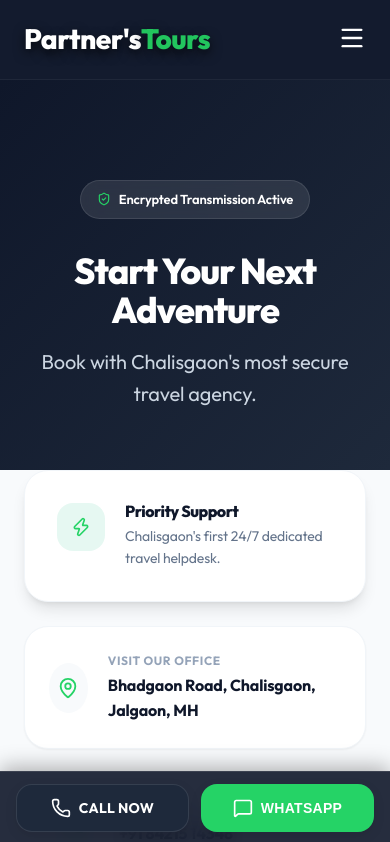
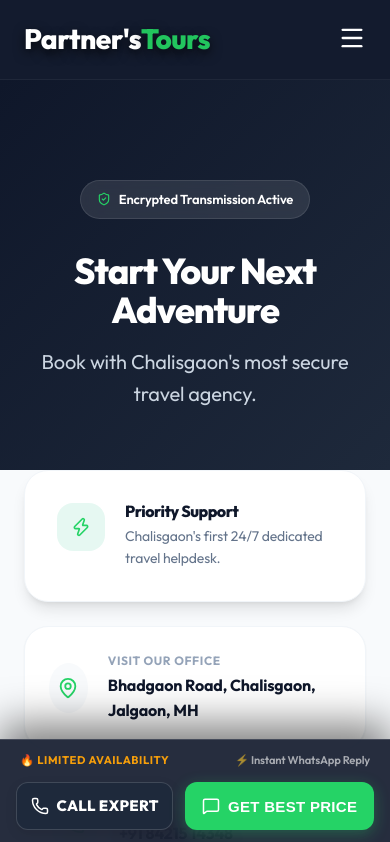
Before and after one commit to shubhpatil28/partner-tours-website, a React (Vite) app: page /contact in a window 390 px wide. Shown: the top 842 px of the page. Built offline with nearby package versions, Linux system fonts and the light colour scheme.

Commit message:
CTA improvement and UI fixes

```diff
--- a/src/App.jsx
+++ b/src/App.jsx
@@ -33,6 +33,15 @@ const PageLoader = () => (
 
 function App() {
   const [activeEnquiry, setActiveEnquiry] = useState(null);
+  const [isMenuOpen, setIsMenuOpen] = useState(false);
+
+  React.useEffect(() => {
+    if (isMenuOpen) {
+      document.body.classList.add('no-scroll');
+    } else {
+      document.body.classList.remove('no-scroll');
+    }
+  }, [isMenuOpen]);
 
   const handleEnquiry = (packageName) => {
     setActiveEnquiry(packageName);
@@ -43,7 +52,7 @@ function App() {
     <ErrorBoundary>
       <Router>
         <div className="app-wrapper">
-          <Navbar />
+          <Navbar isOpen={isMenuOpen} setIsOpen={setIsMenuOpen} />
           <main style={{ minHeight: '80vh' }}>
             <Suspense fallback={<PageLoader />}>
               <Routes>
@@ -72,26 +81,33 @@ function App() {
             />
           )}
 
-          <div className="mobile-cta-shell">
+          {/* Conversion-Optimized Mobile Sticky Bar */}
+          {!isMenuOpen && (
+            <div className="mobile-cta-shell slide-up-anim">
+              <div className="cta-micro-header">
+                <span className="urgency-tag">🔥 Limited Availability</span>
+                <span className="reply-tag">⚡ Instant WhatsApp Reply</span>
+              </div>
               <div className="mobile-sticky-bar">
                 <a
                   href={getCallLink()}
                   className="m-cta-btn m-call ripple"
-                onClick={() => trackEvent(ANALYTICS_EVENTS.CALL_CLICK, { location: 'sticky_bar' })}
+                  onClick={() => trackEvent(ANALYTICS_EVENTS.CALL_CLICK, { location: 'sticky_bar_v2' })}
                 >
-                <Phone size={20} /> Call Now
+                  <Phone size={18} /> Call Expert
                 </a>
                 <button
                   className="m-cta-btn m-whatsapp ripple"
                   onClick={() => {
-                  trackEvent(ANALYTICS_EVENTS.WHATSAPP_REDIRECT, { location: 'sticky_bar' });
-                  sendWhatsApp('general', 'Sticky Bar');
+                    trackEvent(ANALYTICS_EVENTS.WHATSAPP_REDIRECT, { location: 'sticky_bar_v2' });
+                    sendWhatsApp('conversion_optimized', 'Sticky Bar');
                   }}
                 >
-                <MessageSquare size={20} /> WhatsApp
+                  <MessageSquare size={18} /> Get Best Price
                 </button>
               </div>
             </div>
+          )}
         </div>
       </Router>
     </ErrorBoundary>
--- a/src/components/Navbar.jsx
+++ b/src/components/Navbar.jsx
@@ -6,16 +6,17 @@ import { CONTACT_CONFIG } from '../config';
 import { getWhatsAppLink, getCallLink, sendWhatsApp } from '../utils/contactHelpers';
 import { trackEvent, ANALYTICS_EVENTS } from '../utils/analytics';
 
-const Navbar = () => {
-  const [isOpen, setIsOpen] = useState(false);
+const Navbar = ({ isOpen, setIsOpen }) => {
   const location = useLocation();
   useEffect(() => {
     const handleScroll = () => {
       const navbar = document.querySelector(".navbar");
-      if (window.scrollY > 20) {
-        navbar.classList.add("scrolled");
-      } else {
-        navbar.classList.remove("scrolled");
+      if (navbar) {
+        if (window.scrollY > 20) {
+          navbar.classList.add("scrolled");
+        } else {
+          navbar.classList.remove("scrolled");
+        }
       }
     };
 
@@ -24,18 +25,9 @@ const Navbar = () => {
   }, []);
 
   useEffect(() => {
-    if (isOpen) {
-      document.body.classList.add('no-scroll');
-    } else {
-      document.body.classList.remove('no-scroll');
-    }
-    return () => document.body.classList.remove('no-scroll');
-  }, [isOpen]);
-
-  useEffect(() => {
     setIsOpen(false);
     window.scrollTo(0, 0);
-  }, [location]);
+  }, [location, setIsOpen]);
 
   return (
     <nav className="navbar">
--- a/src/index.css
+++ b/src/index.css
@@ -401,33 +401,65 @@ main {
 
 @media (max-width: 768px) {
   .app-wrapper {
-    padding-bottom: 80px; /* Space for mobile sticky bar */
+    padding-bottom: calc(90px + env(safe-area-inset-bottom, 0px)); /* Space for mobile sticky bar + safe area */
   }
   .section-padding { padding: 60px 0; }
   .section-title h2 { font-size: 2rem; }
 }
 
-/* Mobile Sticky Bar Styles */
+/* Mobile Sticky Bar Styles - Fixed & Safe-Area Aware */
 .mobile-cta-shell {
   display: none;
   position: fixed;
   bottom: 0;
   left: 0;
   width: 100%;
-  z-index: 999;
+  z-index: 9999;
   background: rgba(15, 23, 42, 0.9);
-  backdrop-filter: blur(10px);
-  padding: 0.75rem 1rem;
-  border-top: 1px solid rgba(255, 255, 255, 0.1);
-  box-shadow: 0 -4px 20px rgba(0, 0, 0, 0.3);
+  backdrop-filter: blur(16px);
+  padding: 0.75rem 1rem calc(0.875rem + env(safe-area-inset-bottom, 0px));
+  border-top: 1px solid rgba(255, 255, 255, 0.15);
+  box-shadow: 0 -15px 40px rgba(0, 0, 0, 0.5);
+}
+
+.slide-up-anim {
+  animation: slideUp 0.5s cubic-bezier(0.4, 0, 0.2, 1);
+}
+
+@keyframes slideUp {
+  from { transform: translateY(100%); opacity: 0; }
+  to { transform: translateY(0); opacity: 1; }
+}
+
+.cta-micro-header {
+  display: flex;
+  justify-content: space-between;
+  align-items: center;
+  margin-bottom: 0.75rem;
+  padding: 0 0.25rem;
+}
+
+.urgency-tag {
+  font-size: 0.7rem;
+  font-weight: 700;
+  color: var(--secondary);
+  text-transform: uppercase;
+  letter-spacing: 0.05em;
+}
+
+.reply-tag {
+  font-size: 0.7rem;
+  font-weight: 600;
+  color: rgba(255, 255, 255, 0.6);
 }
 
 .mobile-sticky-bar {
   display: grid;
-  grid-template-columns: 1fr 1fr;
+  grid-template-columns: 1fr 1.2fr;
   gap: 0.75rem;
-  max-width: 500px;
+  max-width: 600px;
   margin: 0 auto;
+  width: 100%;
 }
 
 .m-cta-btn {
@@ -435,25 +467,32 @@ main {
   align-items: center;
   justify-content: center;
   gap: 0.5rem;
-  padding: 0.875rem;
-  border-radius: var(--radius-lg);
-  font-weight: 700;
-  font-size: 0.875rem;
+  padding: 1rem 0.5rem;
+  border-radius: var(--radius-md);
+  font-weight: 800;
+  font-size: 0.9375rem;
   text-decoration: none;
-  transition: var(--transition);
+  transition: all 0.3s cubic-bezier(0.4, 0, 0.2, 1);
   cursor: pointer;
   border: none;
+  text-transform: uppercase;
+  letter-spacing: 0.02em;
 }
 
 .m-call {
   background: var(--primary-light);
   color: var(--white);
-  border: 1px solid rgba(255, 255, 255, 0.1);
+  border: 1px solid rgba(255, 255, 255, 0.15);
 }
 
 .m-whatsapp {
   background: var(--accent);
   color: var(--white);
+  box-shadow: 0 4px 15px rgba(37, 211, 102, 0.3);
+}
+
+.m-cta-btn:active {
+  transform: scale(0.96);
 }
 
 @media (max-width: 768px) {
--- a/src/utils/contactHelpers.js
+++ b/src/utils/contactHelpers.js
@@ -44,6 +44,13 @@ export const sendWhatsApp = (type, item) => {
   else if (type === "tour") {
     message = `Hi, I am interested in your tour package (${item}). Please share itinerary and pricing.`;
   }
+  else if (type === "conversion_optimized") {
+    message = `Hi Partner Tours, I'm interested in booking a trip from Chalisgaon.\n\n` +
+              `📍 Pickup Location: \n` +
+              `📅 Travel Date: \n` +
+              `👥 Passengers: \n\n` +
+              `Please share the best price and availability.`;
+  }
   else {
     message = `Hi, I want to enquire about your travel services.`;
   }
```
Lines whose indentation alone changed are shown as unchanged.
